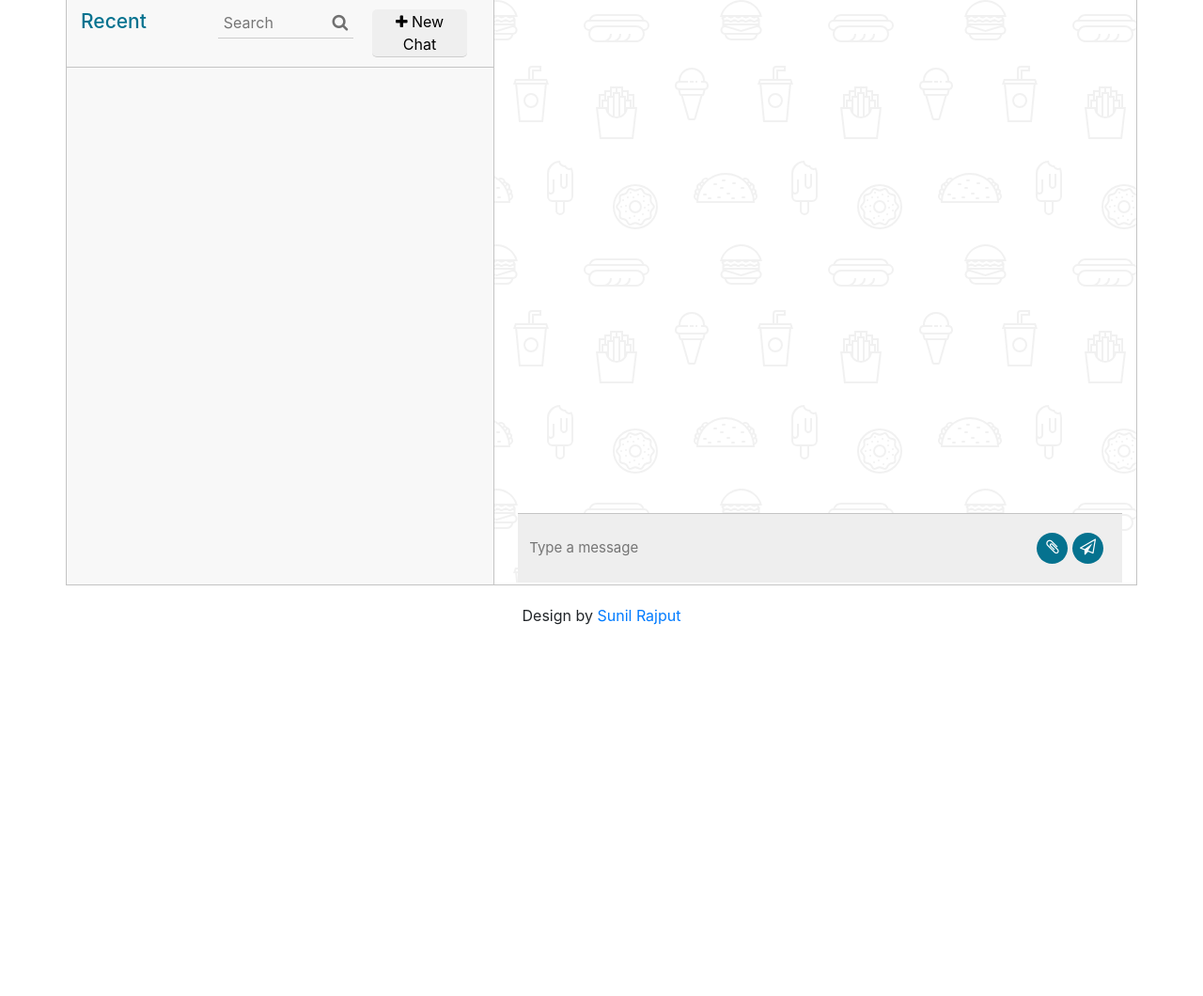
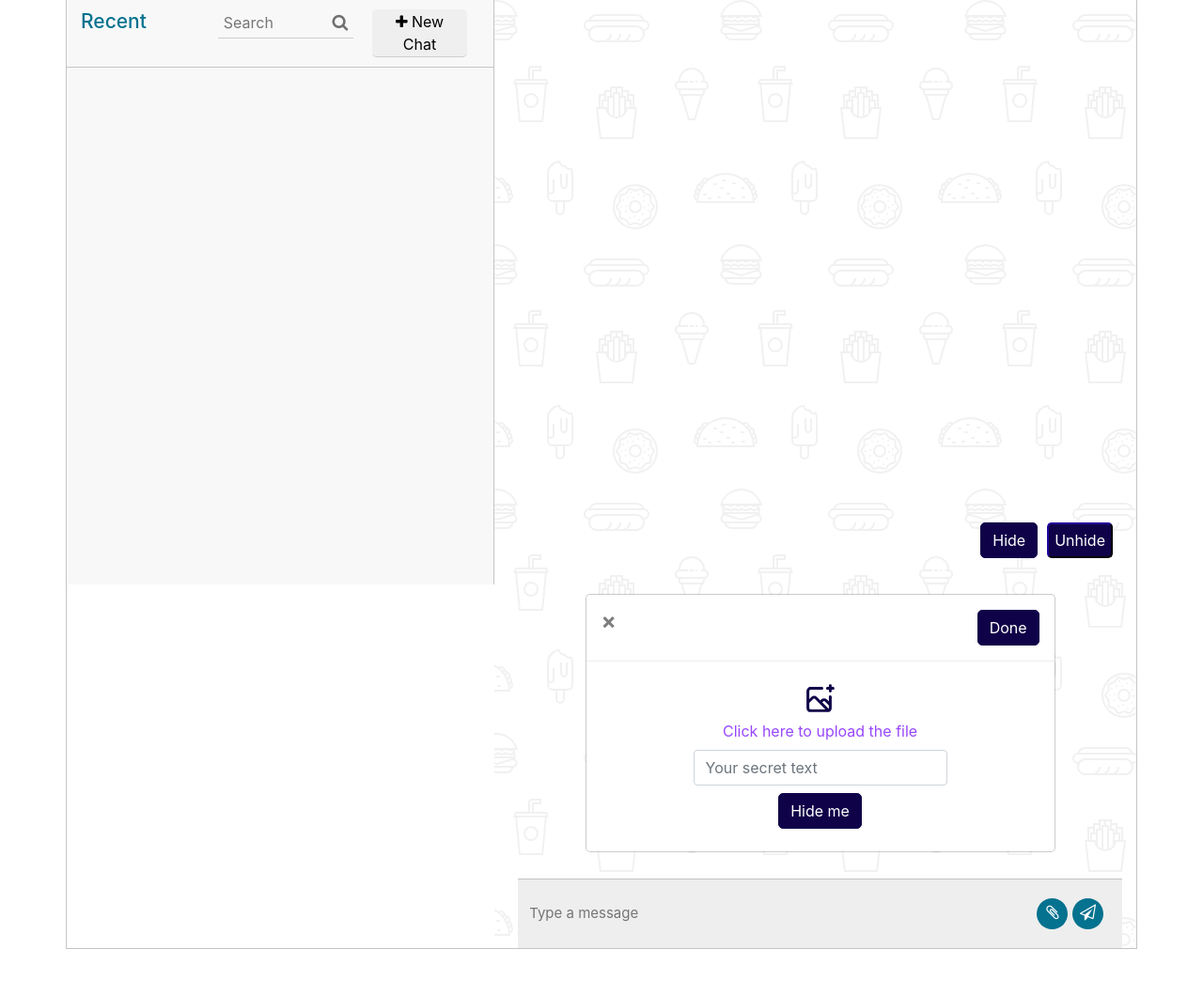
Before and after one commit to nguyendacthienngan/Chat_Web_App-main, a Flask app: template myapp/templates/chat.html in a window 1280 px wide. Shown: the part 43-1103 px from the top of the page at 94% size. Before the commit the page ends 708 px from the top, so only its background shows below. Run offline with Flask 2, Linux system fonts and the light colour scheme; the template is opened without the code that fills it, so the values that code supplies are empty; some libraries are stand-ins or nearby versions.

Commit message:
Show hide data modal

```diff
--- a/myapp/static/chat.css
+++ b/myapp/static/chat.css
@@ -261,8 +261,26 @@ img {
   position: relative;
 }
 
-.btn-right {
+.right {
+  display: flex;
+  justify-content: flex-end;
+  margin-left: auto;
+  margin-right: 0;
   padding: 10px;
+}
+
+.padding-10 {
+  padding: 10px;
+}
+
+.btn-primary {
+  background-color: #100248;
+  color: #fff;
+  border-color: #100248;
+  text-align: center;
+  vertical-align: middle;
+  margin-left: 10px;
+  border-radius: 5px;
 }
 
 .msg_file_btn {
@@ -297,3 +315,44 @@ img {
   height: 516px;
   overflow-y: auto;
 }
+
+.box-file {
+  width: 0.1px;
+  height: 0.1px;
+  opacity: 0;
+  overflow: hidden;
+  position: absolute;
+  z-index: -1;
+}
+
+.upload-icon {
+  text-align: center;
+  vertical-align: middle;
+}
+
+.primary-text {
+  color: #9747FF;
+}
+
+.box-input {
+  position: relative;
+  width: 300px;
+}
+
+.box-input .close {
+  position: absolute;
+  top: 10px;
+  right: 30px;
+  z-index: 100;
+}
+
+.center {
+  margin: auto;
+  width: 50%;
+  padding: 10px;
+}
+
+.modal-header .close {
+  padding: 0;
+  margin: 0;
+}
--- a/myapp/templates/chat.html
+++ b/myapp/templates/chat.html
@@ -4,10 +4,27 @@
 <head>
   <meta charset="UTF-8">
   <title>Chat Window</title>
+
   <link href="//maxcdn.bootstrapcdn.com/bootstrap/4.1.1/css/bootstrap.min.css" rel="stylesheet" id="bootstrap-css">
   <link rel="stylesheet" href="/static/chat.css">
   <script src="//maxcdn.bootstrapcdn.com/bootstrap/4.1.1/js/bootstrap.min.js"></script>
   <script src="//cdnjs.cloudflare.com/ajax/libs/jquery/3.2.1/jquery.min.js"></script>
+  <script src="https://ajax.googleapis.com/ajax/libs/jquery/1.12.4/jquery.min.js"></script>
+
+
+  <!-- Bootstrap 4.4 -->
+
+  <!-- <script src="https://code.jquery.com/jquery-3.4.1.slim.min.js"
+    integrity="sha384-J6qa4849blE2+poT4WnyKhv5vZF5SrPo0iEjwBvKU7imGFAV0wwj1yYfoRSJoZ+n"
+    crossorigin="anonymous"></script>
+  <script src="https://cdn.jsdelivr.net/npm/popper.js@1.16.0/dist/umd/popper.min.js"
+    integrity="sha384-Q6E9RHvbIyZFJoft+2mJbHaEWldlvI9IOYy5n3zV9zzTtmI3UksdQRVvoxMfooAo"
+    crossorigin="anonymous"></script> -->
+  <script src="https://cdn.jsdelivr.net/npm/bootstrap@4.4.1/dist/js/bootstrap.min.js"
+    integrity="sha384-wfSDF2E50Y2D1uUdj0O3uMBJnjuUD4Ih7YwaYd1iqfktj0Uod8GCExl3Og8ifwB6"
+    crossorigin="anonymous"></script>
+
+
   <link href="https://cdnjs.cloudflare.com/ajax/libs/font-awesome/4.7.0/css/font-awesome.css" type="text/css"
     rel="stylesheet">
   <script src="https://cdnjs.cloudflare.com/ajax/libs/socket.io/4.0.1/socket.io.js"
@@ -87,11 +104,68 @@
             {% endif %}
             {% endfor %}
           </div>
+          <div class="right">
+            <button type="button" class="btn btn-primary" data-toggle="modal" data-target="#myModal">
+              Hide
+            </button>
+            <button class="btn-primary">
+              Unhide
+            </button>
+          </div>
+
+          <!-- class="modal fade"  -->
+          <div id="myModal" tabindex="-1" role="dialog">
+            <div class="modal-dialog" role="document">
+              <div class="modal-content">
+                <div class="modal-header">
+                  <button type="button" class="close" data-dismiss="modal" aria-label="Close"><span>×</span></button>
+                  <button type="submit" class="btn btn-primary">Done</button>
+                </div>
+                <div class="modal-body">
+                  <!-- <form method="POST" action="{{ url_for('views.new_chat') }}" id="new_chat_form"> -->
+
+                  <form id="hideForm" method="post" enctype="multipart/form-data" novalidate=""
+                    class="box has-advanced-upload">
+                    <div class="box-input container">
+                      <div class="upload-icon p-2">
+                        <img id="preview" src="../static/images/upload-icon.svg" width="30" />
+                        <button id="clearPreview" class="close" aria-label="Close" style="display:none">
+                          <span>×</span>
+                        </button>
+                      </div>
+
+                      <div class="text-center">
+                        <input type="file" id="coverFile" class="box-file">
+                        <!-- <input type="file" name="files[]" id="file" class="box-file"
+                          data-multiple-caption="{count} files selected" multiple=""> -->
+                        <label id="fileLabel" for="coverFile" class="primary-text">Click here to upload the
+                          file</label>
+
+                        <div>
+                          <input type="text" class="form-control" id="exampleInputEmail1" aria-describedby="emailHelp"
+                            placeholder="Your secret text">
+                        </div>
+                        <div>
+                          <button id="#hideData" type="button" class="btn btn-primary  m-2">Hide me</button>
+                        </div>
+
+                      </div>
+                    </div>
+                  </form>
+                </div>
+                <!-- <div class="modal-footer">
+                  <button type="button" class="btn btn-default" data-dismiss="modal">Close</button>
+                  <button type="button" class="btn btn-primary">Hide me</button>
+                </div> -->
+              </div><!-- /.modal-content -->
+            </div><!-- /.modal-dialog -->
+          </div><!-- /.modal -->
+
           <div class="type_msg">
             <div class="input_msg_write">
               <form id="chat_form" class="msger-inputarea">
                 <input type="text" class="message msger-input" placeholder="Type a message" />
-                <span class="btn-right">
+                <span class="padding-10">
                   <button class="msg_file_btn">
                     <i class="fa fa-paperclip" aria-hidden="true"></i>
                   </button>
@@ -105,14 +179,8 @@
           </div>
         </div>
       </div>
-
-      <p class="text-center top_spac"> Design by
-        <a target="_blank" href="https://www.linkedin.com/in/sunil-rajput-nattho-singh/">Sunil Rajput</a>
-      </p>
     </div>
   </div>
-  <!-- jQuery (necessary for Bootstrap's JavaScript plugins) -->
-  <script src="https://ajax.googleapis.com/ajax/libs/jquery/1.12.4/jquery.min.js"></script>
 
   <script type="text/javascript">
 
@@ -193,6 +261,8 @@
     })
 
   </script>
+
+  <!-- Format date -->
   <script>
     function formatDate(date) {
       // Get the hours, minutes, and seconds from the Date object.
@@ -212,6 +282,7 @@
     }
   </script>
 
+  <!-- Chat function -->
   <script>
     window.onload = function () {
       let newChatBtn = document.querySelector('#new_chat_btn');
@@ -232,6 +303,47 @@
       }
     }
   </script>
+
+  <!-- Preview image -->
+  <script>
+    $("#coverFile").on('change', function (event) {
+      console.log("change");
+
+      readURL(this);
+      event.preventDefault();
+    });
+    function readURL(input) {
+      if (input.files && input.files[0]) {
+        var reader = new FileReader();
+        var filename = $("#coverFile").val();
+        filename = filename.substring(filename.lastIndexOf('\\') + 1);
+        reader.onload = function (e) {
+          console.log("hello");
+          $('#preview').attr('src', e.target.result);
+          $('#preview').css('width', '279');
+          $('#preview').hide();
+          $('#preview').fadeIn(500);
+          $('#clearPreview').show();
+          $('#fileLabel').hide();
+        }
+        reader.readAsDataURL(input.files[0]);
+
+      }
+    }
+
+    $('#clearPreview').click(function (event) {
+      clearPreview();
+      event.preventDefault();
+    });
+
+    function clearPreview() {
+      $('#preview').show();
+      $('#preview').attr('src', '../static/images/upload-icon.svg')
+      $('#preview').css('width', '30');
+      $('#clearPreview').hide();
+      $('#fileLabel').show();
+    }
+  </script>
 </body>
 
 </html>
```
Also changed, not shown: myapp/static/images/upload-icon.svg (added).
